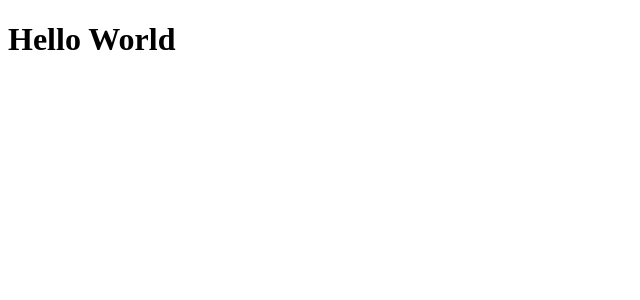
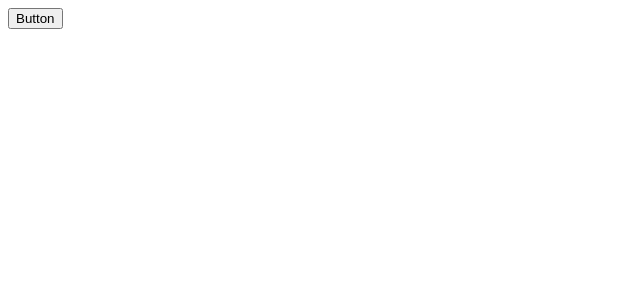
Before and after one commit to justtoconfirm/react-bootstrap, a React app: page / in a window 1280 px wide. Shown: the top 300 px of the page, without its empty margins (0-640 px from the left). Built offline with nearby package versions, Linux system fonts and the light colour scheme; the HTML template or start-up script is replaced by a standard one.

Commit message:
Button component imported into the App component to render on the page

```diff
--- a/src/App.js
+++ b/src/App.js
@@ -1,10 +1,12 @@
 import React, { Component } from 'react';
+
+import Button from './components/Button';
 
 class App extends Component {
 	render() {
 		return (
 			<>
-				<h1>Hello World</h1>
+				<Button />
 			</>
 		)
 	}
```
Also changed, not shown: 5 other files (tests, documents, lock files or other folders).
